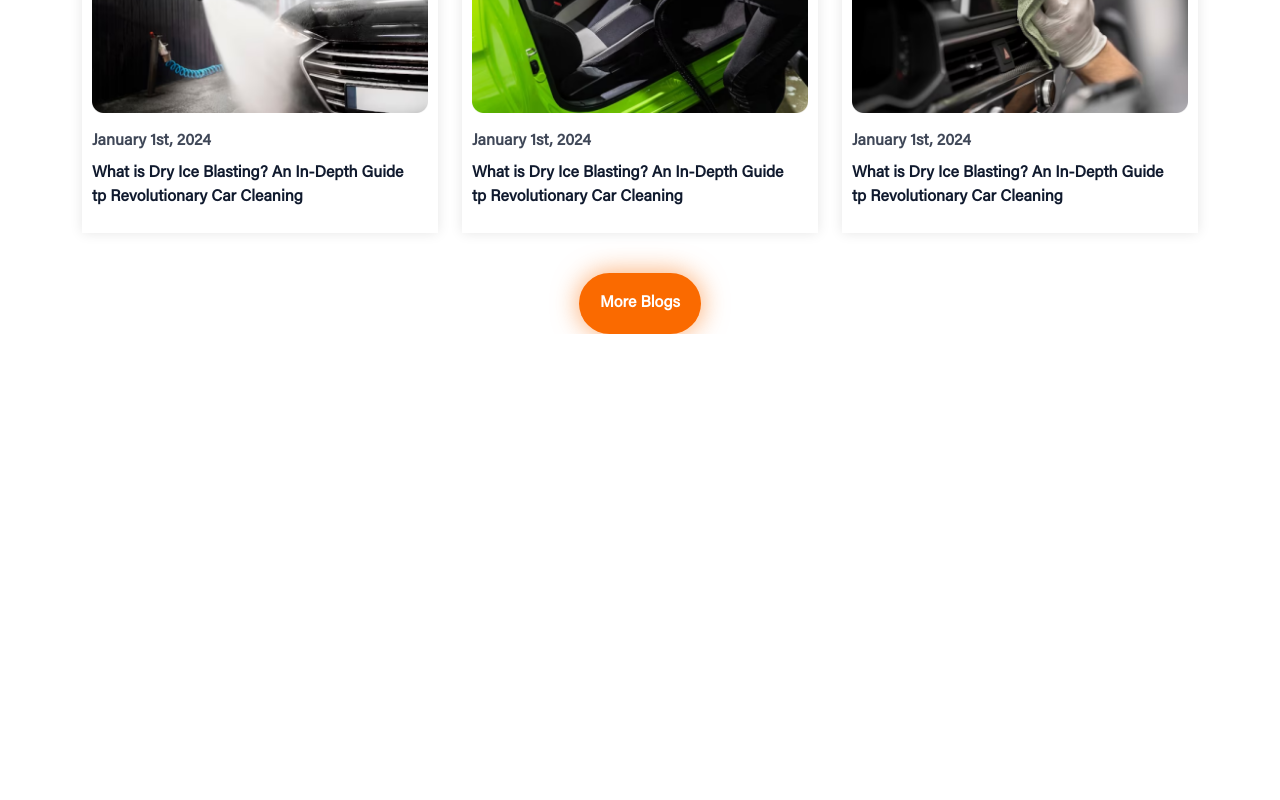
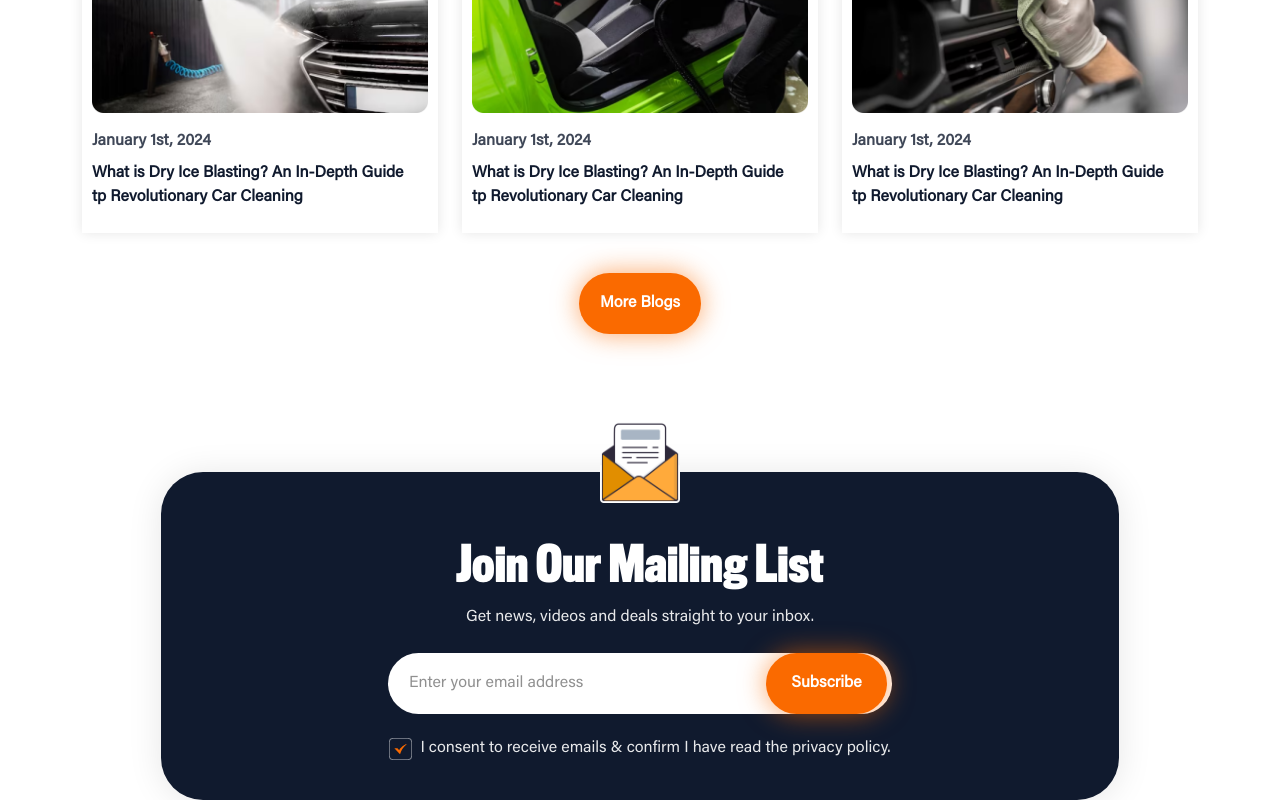
Before and after one commit to rinklepoonia/dry-ice, a React (Create React App) app: page / in a window 1280 px wide. Shown: the part 10237-11037 px from the top of the page. Before the commit the page ends 10571 px from the top, so only its background shows below. Built offline with nearby package versions, Linux system fonts and the light colour scheme.

Commit message:
mail-box done

```diff
--- a/src/App.css
+++ b/src/App.css
@@ -52,7 +52,7 @@
 
 :root {
   --fs-xxs: 14px;
-  --fs-xs: 16px;
+  --fs-xs: 14px;
   --fs-sm: 16px;
   --fs-md: 20px;
   --fs-2md: 20px;
@@ -518,6 +518,10 @@
   max-width: 323px;
 }
 
+.pb_58 {
+  padding-bottom: 58px;
+}
+
 .latest_box {
   padding: 10px 10px 24px 10px;
   box-shadow: 0px 0px 12px 0px var(--clr-shadawWhite);
@@ -527,6 +531,44 @@
 
 .latest_rowGap {
   row-gap: 15px;
+}
+
+/* ==========mailBox======= */
+.max_w_121 {
+  max-width: 121px;
+}
+
+.max_w_55 {
+  max-width: 55px;
+}
+
+.pt_80 {
+  padding-top: 80px;
+}
+
+.mailBox {
+  background: var(--clr-blue);
+  box-shadow: 0px 2px 34px 0px var(--clr-shadawWhite);
+  max-width: 958px;
+  padding: 50px 20px 20px 20px;
+  border-radius: 42px;
+}
+
+.pos_mailBox {
+  top: -30px;
+}
+
+.border_none {
+  border: 1px solid transparent;
+}
+
+.input_modification {
+  background: var(--clr-white);
+  outline: none;
+  max-width: 505px;
+  width: 100%;
+  border-radius: 47px;
+  padding: 0 5px 0 20px;
 }
 
 @media (max-width:991.99px) {
@@ -588,6 +630,7 @@
 
 @media (min-width:576px) {
   :root {
+    --fs-xs: 16px;
     --fs-sm: 18px;
     --fs-2md: 24px;
     --fs-2xl: 40px;
@@ -648,8 +691,16 @@
     max-width: 60px;
   }
 
+  .max_w_md_80 {
+    max-width: 80px;
+  }
+
   .max_w_md_461 {
     max-width: 461px;
+  }
+
+  .pos_mailBox {
+    top: -51px;
   }
 }
 
@@ -731,6 +782,10 @@
   .diffQues_box {
     padding: 16px 30px 38px 30px;
   }
+
+  .mailBox {
+    padding: 68px 227px 40px 227px;
+  }
 }
 
 @media (min-width:1200px) {
--- a/src/App.js
+++ b/src/App.js
@@ -12,6 +12,7 @@ import Meeteam from './components/Meeteam';
 import StillUnsure from './components/StillUnsure';
 import Blast from './components/Blast';
 import LatestSection from './components/LatestSection';
+import MailBox from './components/MailBox';
 
 function App() {
   return (
@@ -26,7 +27,8 @@ function App() {
       <Meeteam />
       <StillUnsure />
       <Blast />
-      <LatestSection/>
+      <LatestSection />
+      <MailBox />
     </div>
   );
 }
--- a/src/components/LatestSection.jsx
+++ b/src/components/LatestSection.jsx
@@ -5,7 +5,7 @@ import latest3Img from '../assets/images/png/latestImg3.png'
 
 function LatestSection() {
     return (
-        <div>
+        <div className='pb_58'>
             <div className="container">
                 <h2 className='ff_titling fw-bold text48_2xl lh_lg_57 lh_39 color_blue text-center mb-3'>Latest News & Insights</h2>
                 <p className='ff_acmin fw-normal text16_xs lh_24 color_blue opacity_70 mb-5 text-center'>Uncover the latest insights and innovation in car care.</p>
--- /dev/null
+++ b/src/components/MailBox.jsx
@@ -0,0 +1,27 @@
+import React from 'react'
+import mailImg from '../assets/images/png/mail-box-img.png'
+import tiksvg from '../assets/images/svg/mail-tik-svg.svg'
+
+function MailBox() {
+    return (
+        <div className='pt_80'>
+            <div className="container">
+                <div className="mailBox d-flex flex-column align-items-center position-relative mx-auto">
+                    <div className='position-absolute pos_mailBox'><img className='w-100 max_w_md_80 max_w_55' src={mailImg} alt="mailImg" /></div>
+                    <h2 className='ff_titling fw-bold text48_2xl lh_lg_57 lh_39 color_white mb-2'>Join Our Mailing List</h2>
+                    <p className='ff_acmin fw-normal text16_xs lh_24 color_white opacity_90 mb-lg-4 mb-2'>Get news, videos and deals straight to your inbox.</p>
+                    <div className='d-flex justify-content-between input_modification mb-lg-4 mb-3'>
+                        <input type="text" placeholder='Enter your email address ' className='ff_acmin fw-normal text16_xs lh_22 color_blue opacity_80 outline_none border_none bg-transparent w-100' />
+                        <button className='ff_acmin fw-bold text16_xs lh_19 color_white btn_property max_w_121 w-100'>Subscribe</button>
+                    </div>
+                    <div className='d-flex align-items-center gap-2'>
+                        <img src={tiksvg} alt="tiksvg" />
+                        <p className='ff_acmin fw-normal text16_xs lh_16 color_white opacity_90 mb-0'>I consent to receive emails & confirm I have read the privacy policy.</p>
+                    </div>
+                </div>
+            </div>
+        </div>
+    )
+}
+
+export default MailBox
```
Also changed, not shown: src/assets/images/png/mail-box-img.png (added), src/assets/images/svg/mail-tik-svg.svg (added).
